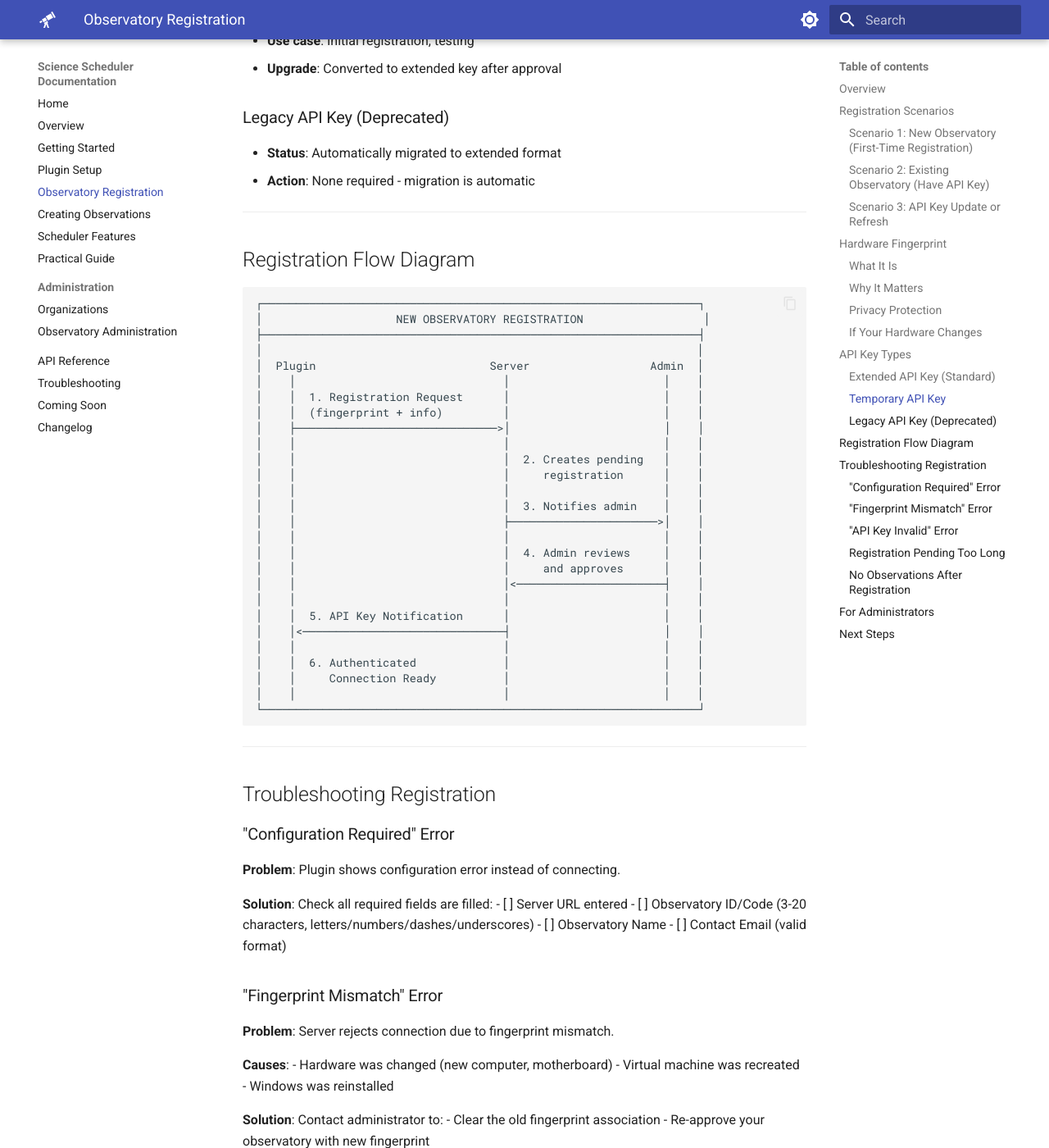
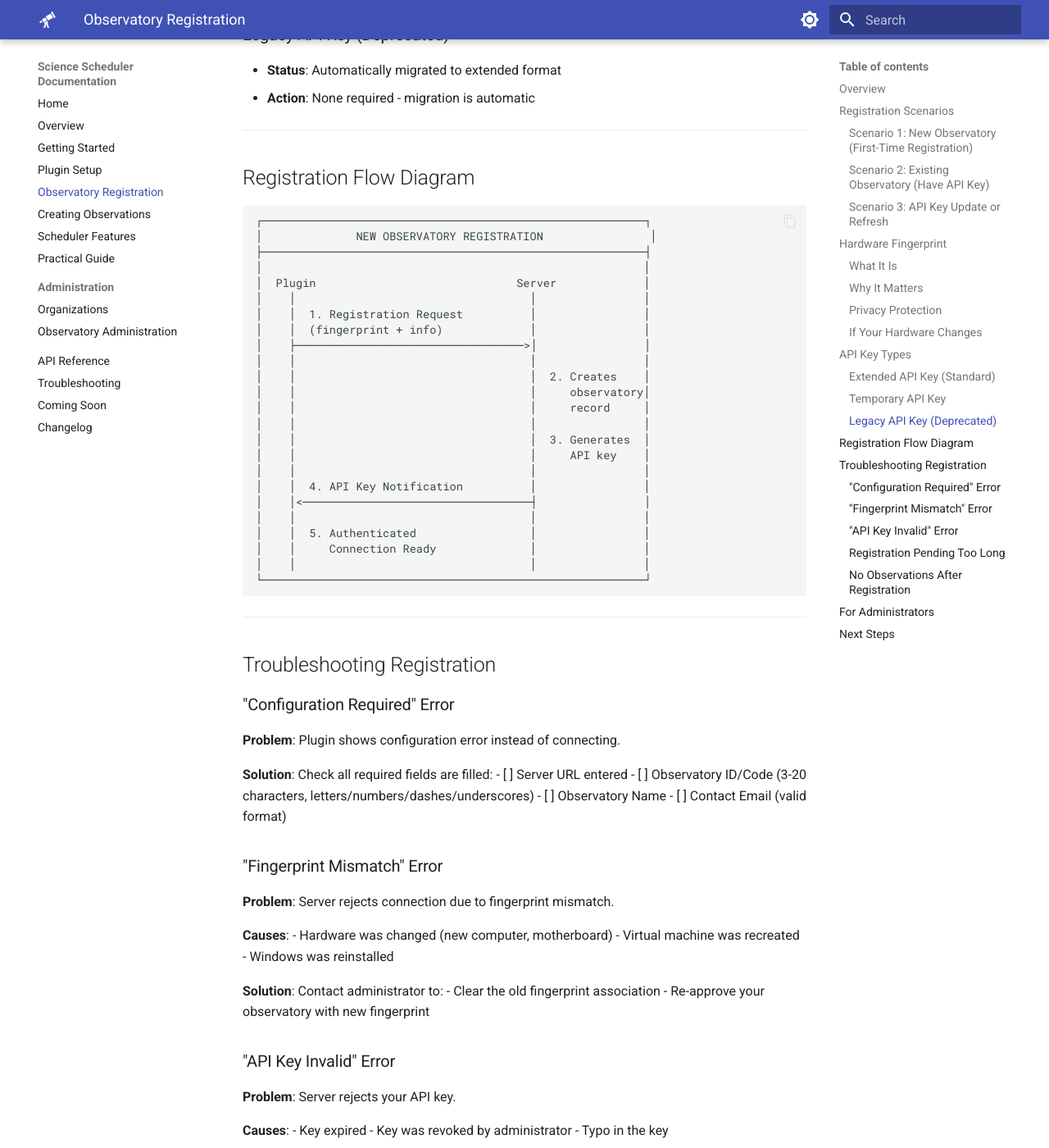
Before and after one commit to First-Light-Systems/nina-scheduler-docs, an MkDocs documentation site: the page built from docs/OBSERVATORY_REGISTRATION.md, in a window 1280 px wide and 1400 px high, scrolled down 3445 px. Shown: the whole window at 82% size. Built offline with MkDocs 1.6.1 and Material for MkDocs 9.7.7, drawn with Linux system fonts in a browser that asks for light colours; some of the changed text lies outside the part shown.

Commit message:
Fix: Remove incorrect admin approval workflow from docs
Observatory registration is automatic - no admin approval step exists.
Updated flow diagram and registration steps to reflect actual behavior.

````diff
--- a/docs/OBSERVATORY_REGISTRATION.md
+++ b/docs/OBSERVATORY_REGISTRATION.md
@@ -27,19 +27,15 @@ If your observatory has never connected to the Science Scheduler Server:
 2. **Enable the plugin**
    - The plugin generates a hardware fingerprint
    - Sends registration request to server
-   - Server creates a pending registration
+   - Server creates the observatory record
 
-3. **Wait for administrator approval**
-   - Your registration appears in the admin panel
-   - Administrator reviews and approves
+3. **Receive API key automatically**
    - Server generates an API key for your observatory
-
-4. **Receive API key automatically**
-   - When approved, the server notifies your plugin via WebSocket
+   - API key is sent to your plugin via WebSocket
    - API key is automatically saved to your plugin settings
    - No restart required - plugin continues with the new key
 
-5. **Start observing**
+4. **Start observing**
    - Plugin status changes to "Ready"
    - Your observatory now receives observation assignments
 
@@ -149,33 +145,30 @@ Significant hardware changes (new motherboard, different computer) will generate
 ## Registration Flow Diagram
 
 ```
-┌─────────────────────────────────────────────────────────────────┐
-│                    NEW OBSERVATORY REGISTRATION                  │
-├─────────────────────────────────────────────────────────────────┤
-│                                                                 │
-│  Plugin                          Server                  Admin  │
-│    │                               │                       │    │
-│    │  1. Registration Request      │                       │    │
-│    │  (fingerprint + info)         │                       │    │
-│    ├──────────────────────────────>│                       │    │
-│    │                               │                       │    │
-│    │                               │  2. Creates pending   │    │
-│    │                               │     registration      │    │
-│    │                               │                       │    │
-│    │                               │  3. Notifies admin    │    │
-│    │                               ├──────────────────────>│    │
-│    │                               │                       │    │
-│    │                               │  4. Admin reviews     │    │
-│    │                               │     and approves      │    │
-│    │                               │<──────────────────────┤    │
-│    │                               │                       │    │
-│    │  5. API Key Notification      │                       │    │
-│    │<──────────────────────────────┤                       │    │
-│    │                               │                       │    │
-│    │  6. Authenticated             │                       │    │
-│    │     Connection Ready          │                       │    │
-│    │                               │                       │    │
-└─────────────────────────────────────────────────────────────────┘
+┌─────────────────────────────────────────────────────────┐
+│              NEW OBSERVATORY REGISTRATION                │
+├─────────────────────────────────────────────────────────┤
+│                                                         │
+│  Plugin                              Server             │
+│    │                                   │                │
+│    │  1. Registration Request          │                │
+│    │  (fingerprint + info)             │                │
+│    ├──────────────────────────────────>│                │
+│    │                                   │                │
+│    │                                   │  2. Creates    │
+│    │                                   │     observatory│
+│    │                                   │     record     │
+│    │                                   │                │
+│    │                                   │  3. Generates  │
+│    │                                   │     API key    │
+│    │                                   │                │
+│    │  4. API Key Notification          │                │
+│    │<──────────────────────────────────┤                │
+│    │                                   │                │
+│    │  5. Authenticated                 │                │
+│    │     Connection Ready              │                │
+│    │                                   │                │
+└─────────────────────────────────────────────────────────┘
 ```
 
 ---
````
Also changed, not shown: docs/OBSERVATORY_ADMINISTRATION.md (+9 -11 lines).
